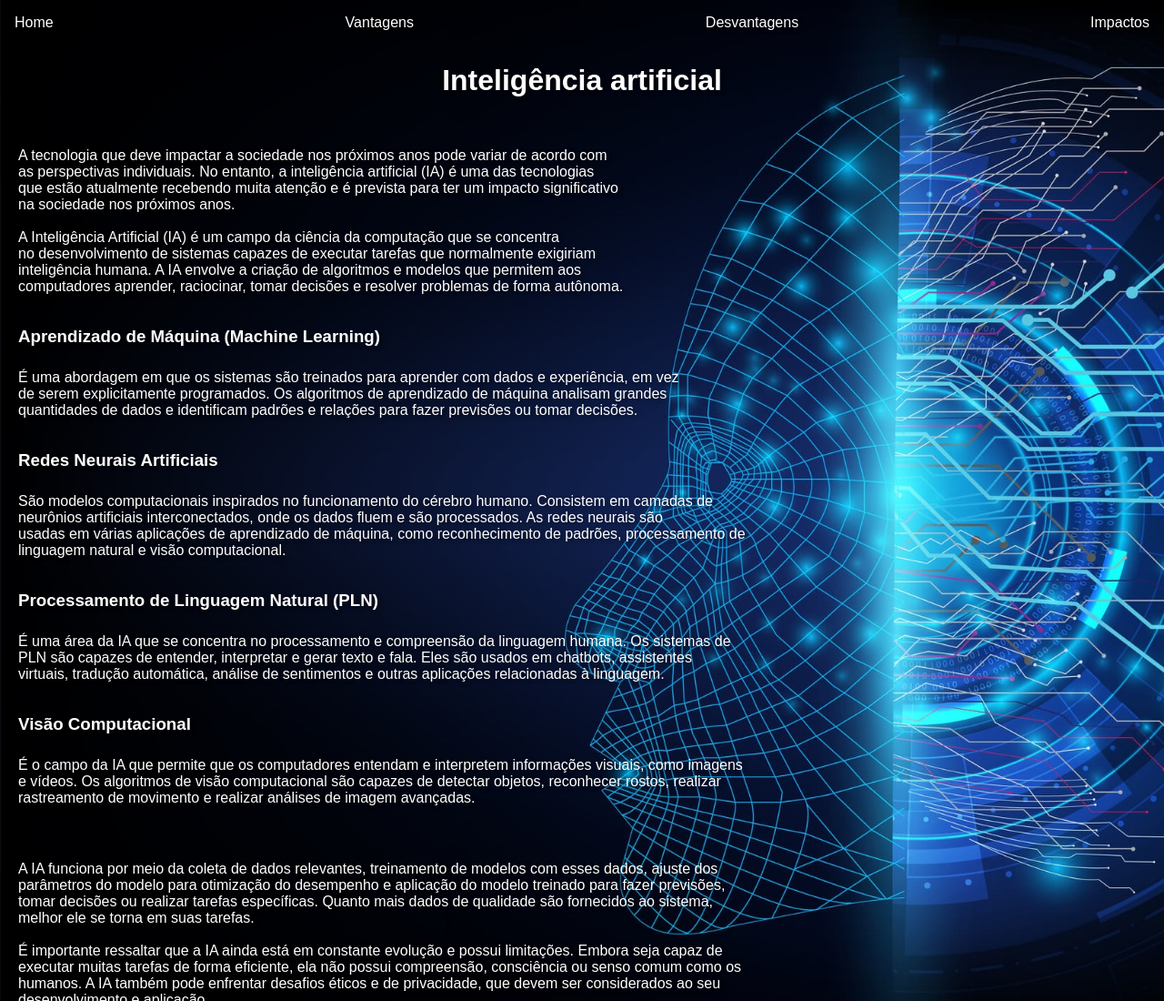
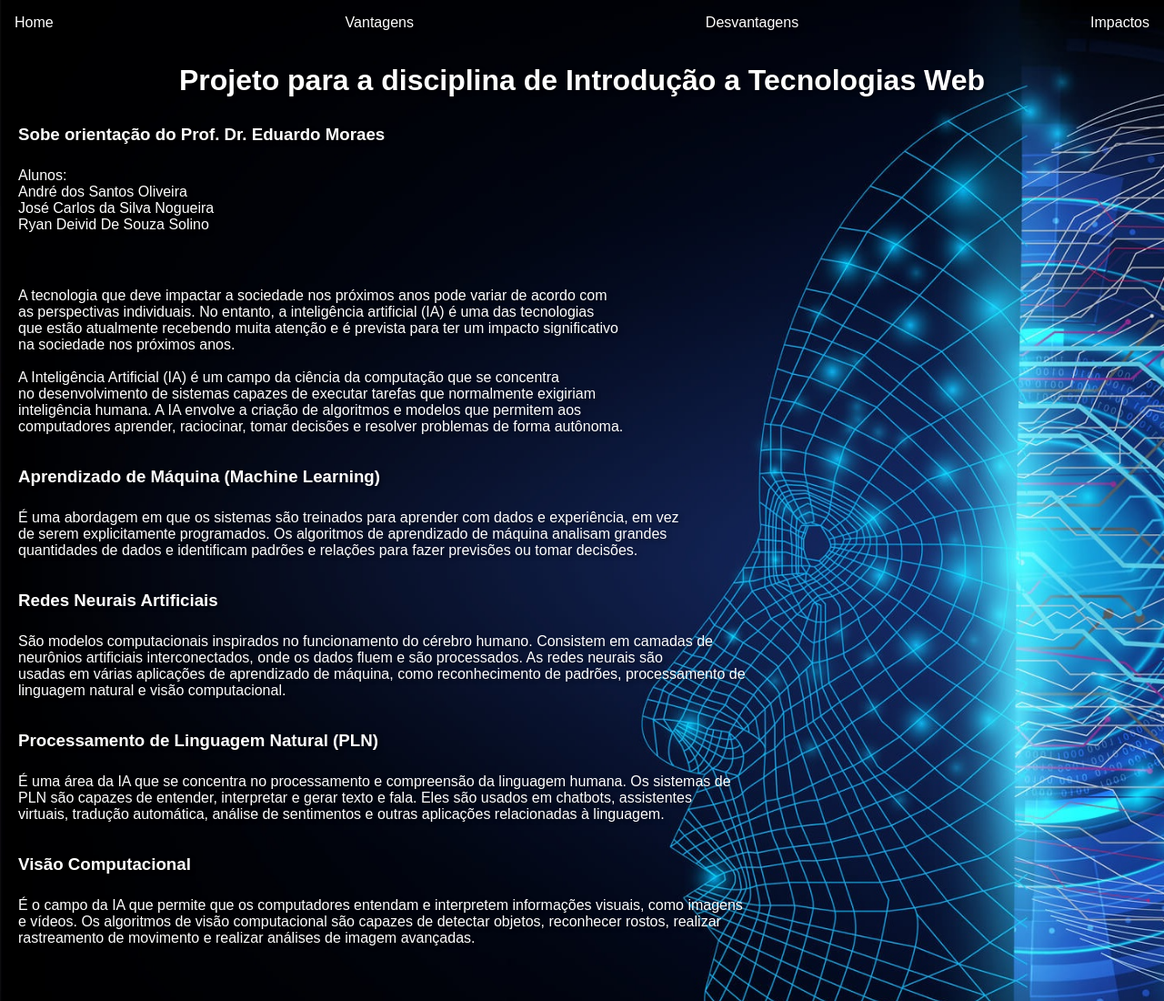
Before and after one commit to OliveiraAndr/IA.GITHUB.IO, a plain HTML site: page index.html in a window 1280 px wide. Shown: the top 1100 px of the page at 91% size. Drawn offline with Linux system fonts and the light colour scheme.

Commit message:
Update index.html
Alterações

```diff
--- a/index.html
+++ b/index.html
@@ -28,11 +28,19 @@
     </nav>
 
     <header>
-        <h1>Inteligência artificial</h1>
+        <h1>Projeto para a disciplina de Introdução a Tecnologias Web</h1>
         <h2></h2>
     </header>
 
     <main>
+        <section>
+
+            <h3>Sobe orientação do Prof. Dr. Eduardo Moraes</h3>
+            <p>Alunos:<br>
+                André dos Santos Oliveira<br>
+                José Carlos da Silva Nogueira<br>
+                Ryan Deivid De Souza Solino</p>
+        </section>
         <section>
 
             <h3> </h3>
```
